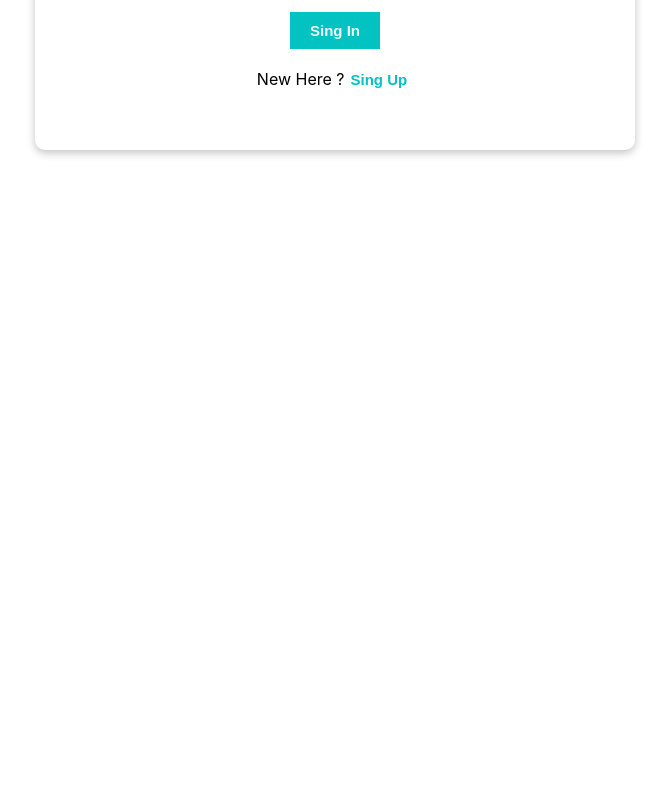
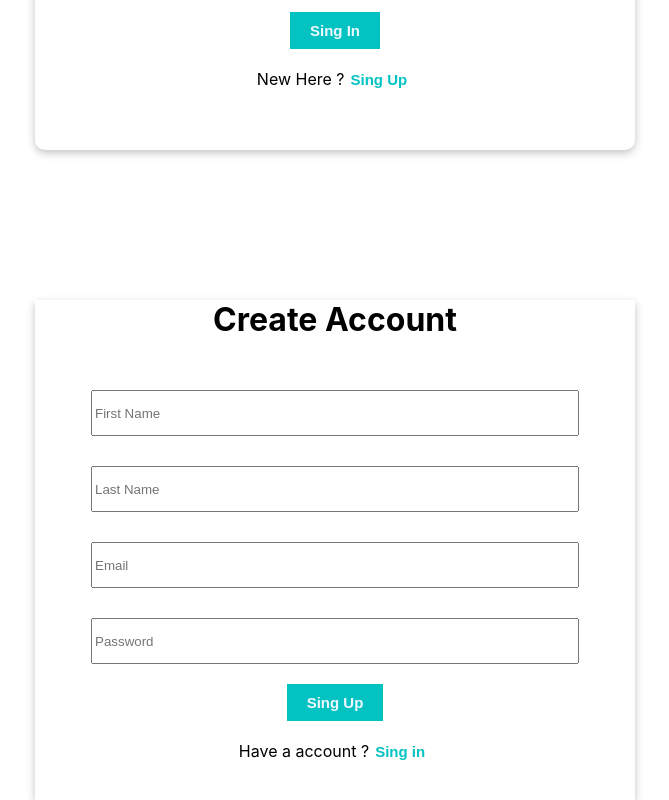
Before and after one commit to abhisheksatpute369/aptitude_test_platform, a React (Create React App) app in the folder cliant/: page / in a window 1280 px wide. Shown: the part 400-1200 px from the top of the page, without its empty margins (305-974 px from the left). Before the commit the page ends 800 px from the top, so only its background shows below. Built offline with nearby package versions, Linux system fonts and the light colour scheme.

Commit message:
sign up page ui

```diff
--- a/cliant/src/App.js
+++ b/cliant/src/App.js
@@ -1,10 +1,15 @@
 
 import './App.css';
 import Login from './components/login';
+import Signup from './components/signup';
 
 function App() {
   return (
-    <Login />
+    <>
+      <Login />
+      <Signup />
+    </>
+
   );
 }
 
--- a/cliant/src/components/signup.js
+++ b/cliant/src/components/signup.js
@@ -0,0 +1,74 @@
+import React, { useState } from 'react';
+import "../css/signup.css"
+
+const Signup = () => {
+
+    const [data, setdata] = useState({
+		firstName: "",
+		lastName: "",
+		email: "",
+		password: "",
+	});
+
+    const handleChange = () =>{
+
+    }
+
+    const handleSubmit = () => {
+
+    }
+    return (
+        <div>
+            <form className="signupform" onSubmit={handleSubmit}>
+				<h1>Create Account</h1>
+				<input
+					type="text"
+					placeholder="First Name"
+					name="firstName"
+					onChange={handleChange}
+					value={data.firstName}
+					required
+					className="signupinputs"
+				/><br></br>
+				<input
+					type="text"
+                    placeholder="Last Name"
+					name="lastName"
+					onChange={handleChange}
+					value={data.lastName}
+					required
+					className="signupinputs"
+				/><br></br>
+				<input
+					type="email"
+					placeholder="Email"
+					name="email"
+					onChange={handleChange}
+					value={data.email}
+					required
+					className="signupinputs"
+				/><br></br>
+				<input
+                	type="password"
+					placeholder="Password"
+					name="password"
+					onChange={handleChange}
+					value={data.password}
+					required
+                    className="signupinputs"
+				/><br></br>
+				<button type="submit" className="submitbtn">
+					Sing Up
+				</button><br></br>
+                <p>Have a account  ?</p>
+					{/* <Link to="/login"> */}
+						<button type="button" className="signupbtn">
+							Sing in
+						</button>
+					{/* </Link> */}
+			</form>
+        </div>
+    );
+};
+
+export default Signup;
--- /dev/null
+++ b/cliant/src/css/signup.css
@@ -0,0 +1,17 @@
+.signupform{
+    width: 600px;
+    height: 500px;
+    box-shadow: rgba(0, 0, 0, 0.24) 0px 3px 8px;
+    margin: auto;
+    margin-top: 150px;
+    text-align: center;
+}
+.signupinputs{
+    width: 80%;
+    height: 8%;
+    margin-top: 5%;
+
+}
+.signupform > p{
+    display: inline;
+}
```
